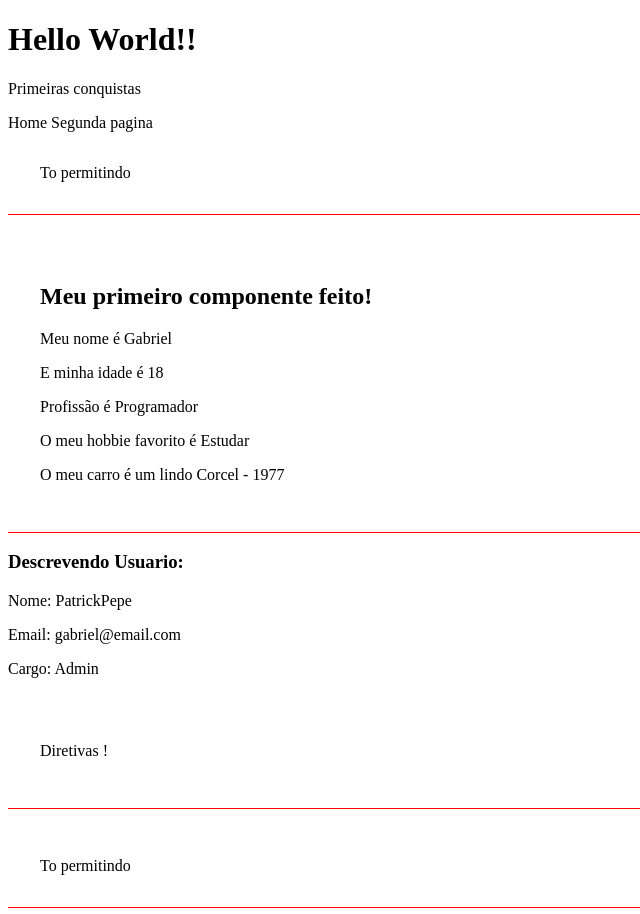
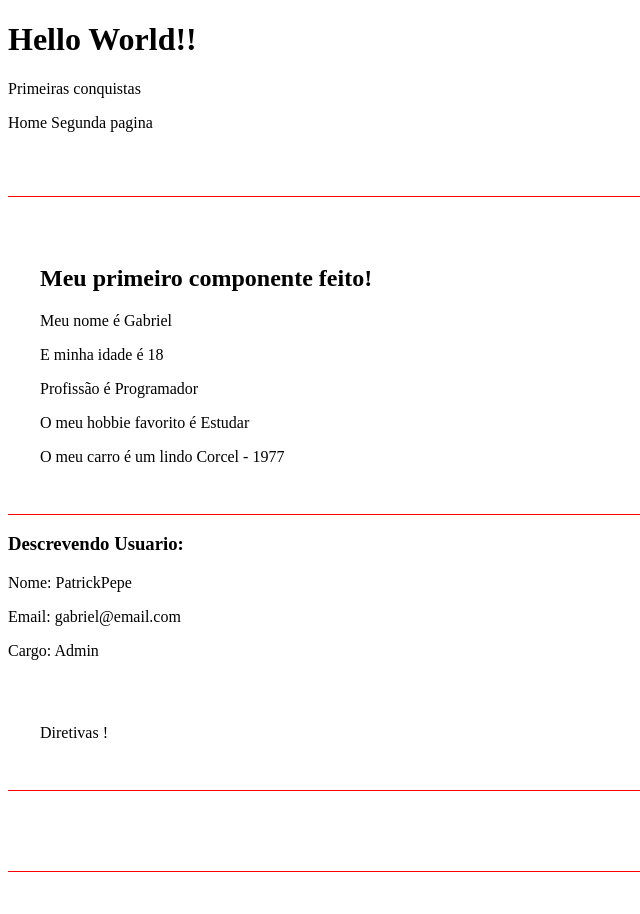
Before and after one commit to GabrielDz27/Angular-estudo, an Angular app in the folder estudo-1/: page /IfRenderComponent in a window 1280 px wide. Shown: the top 914 px of the page, without its empty margins (0-640 px from the left). Built offline with nearby package versions, Linux system fonts and the light colour scheme.

Commit message:
melhorias

```diff
--- a/estudo-1/src/app/componentes/if-render/if-render.component.html
+++ b/estudo-1/src/app/componentes/if-render/if-render.component.html
@@ -1,5 +1,5 @@
 <div class="class">
-  <div >
+  <div *ngIf="canShow">
     To permitindo
   </div>
 </div>
--- a/estudo-1/src/app/componentes/if-render/if-render.component.ts
+++ b/estudo-1/src/app/componentes/if-render/if-render.component.ts
@@ -1,11 +1,12 @@
 import { Component } from '@angular/core';
-
+import { CommonModule } from '@angular/common';
 @Component({
   selector: 'app-if-render',
-  imports: [],
+  standalone: true,
+  imports: [CommonModule],
   templateUrl: './if-render.component.html',
   styleUrl: './if-render.component.css'
 })
 export class IfRenderComponent {
-  canShow = true;
+  canShow = false;
 }
```
